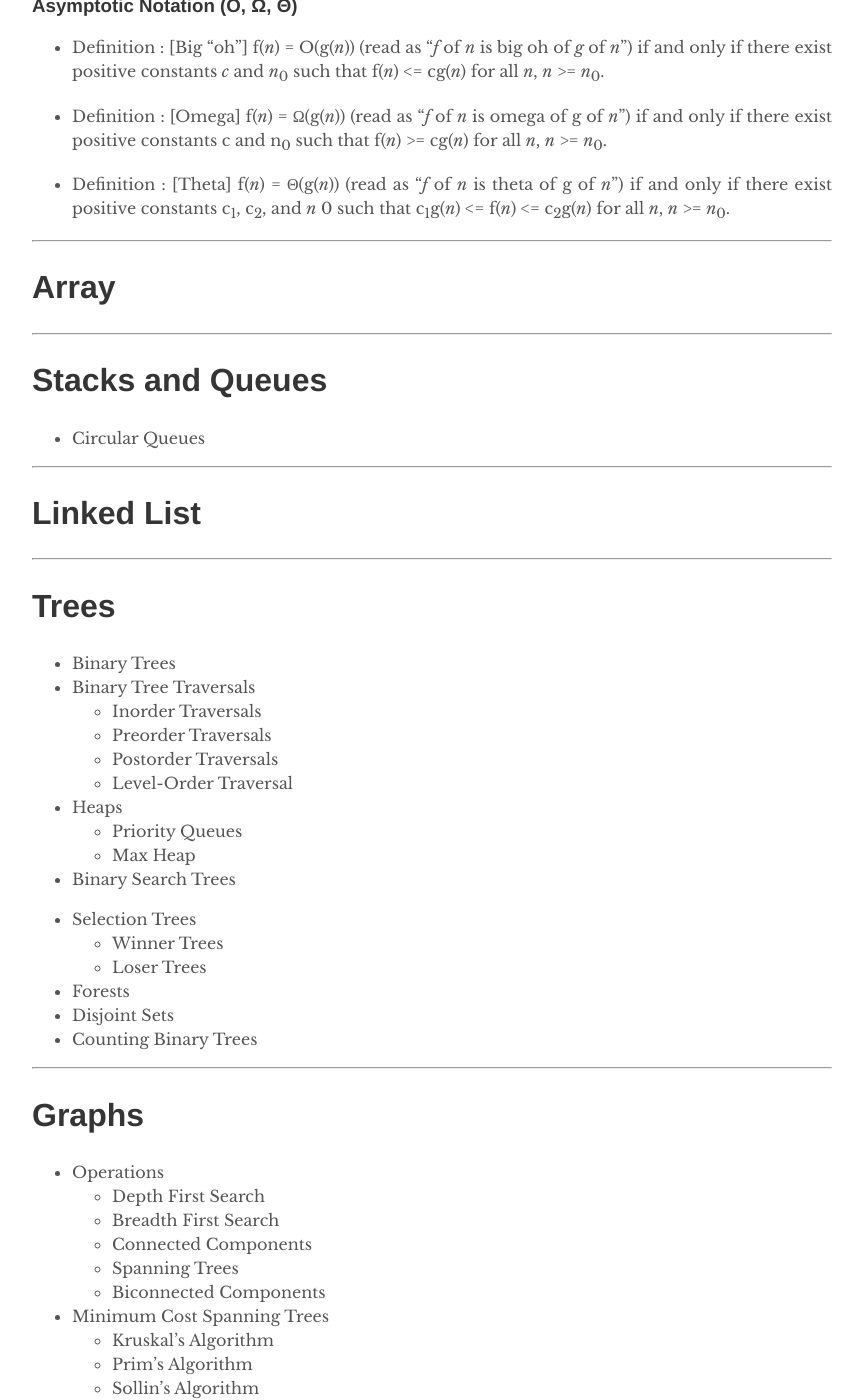
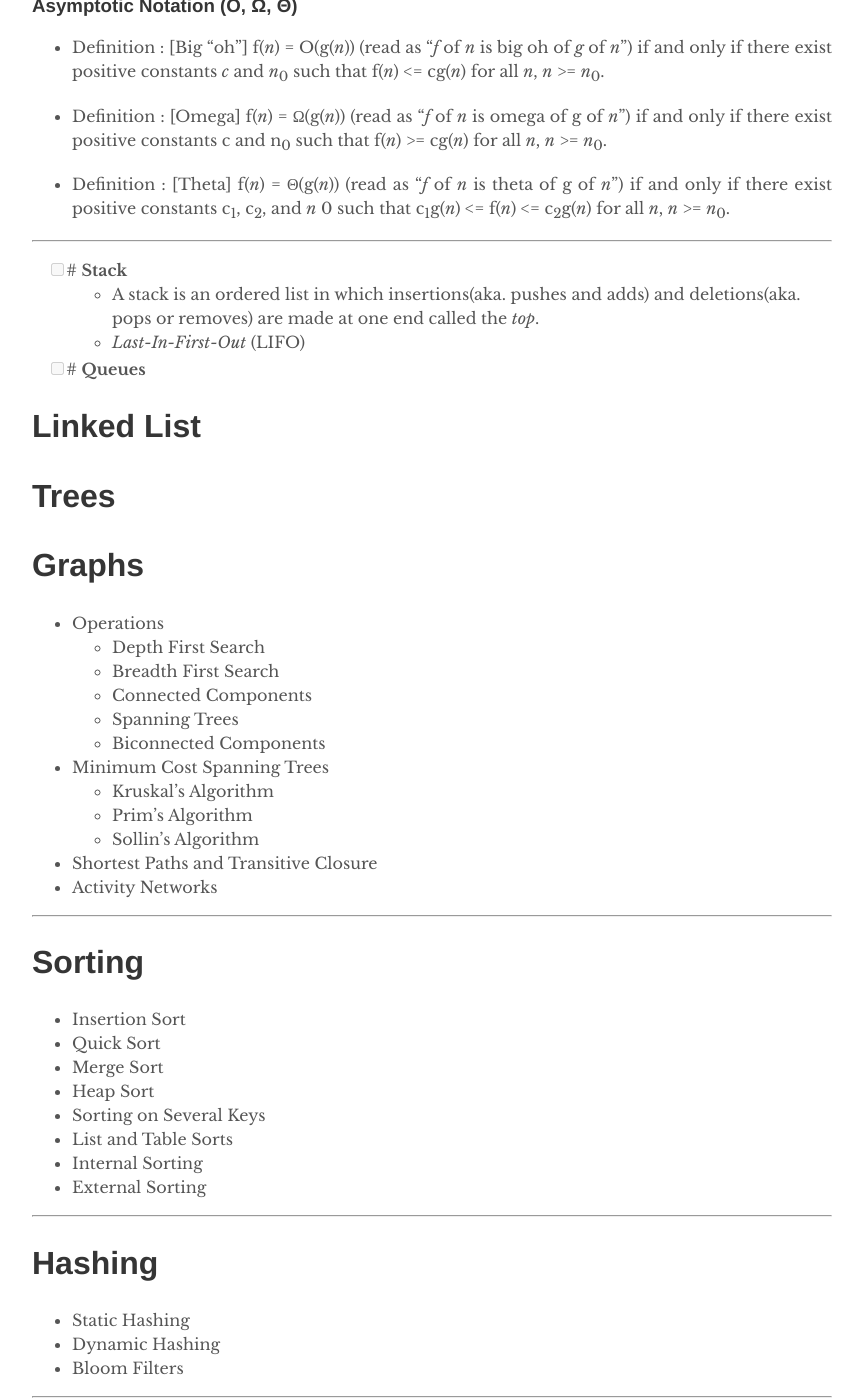
Before and after one commit to trilliwon/ABL, a Jekyll site: the page built from _posts/2018-01-22-DS.md, in a window 1280 px wide and 1400 px high, scrolled down 2063 px. Shown: the whole window, without its empty margins (208-1071 px from the left). Built offline with Jekyll 4.4.1, drawn with Linux system fonts in a browser that asks for light colours; nearby versions of some CDN libraries.

Commit message:
Thu Jan 25 00:28:33 KST 2018

```diff
--- a/_posts/2018-01-22-DS.md
+++ b/_posts/2018-01-22-DS.md
@@ -84,40 +84,14 @@ MALLOC(pf, sizeof(float));
 
 ---
 
-# **Array**
+- [ ] # **Stack**
+  - A stack is an ordered list in which insertions(aka. pushes and adds) and deletions(aka. pops or removes) are made at one end called the _top_.
+  - _Last-In-First-Out_ (LIFO)
 
----
-
-# **Stacks and Queues**
-  - Circular Queues
-
----
+- [ ] # **Queues**
 
 # **Linked List**
-
----
-
 # **Trees**
-  - Binary Trees
-  - Binary Tree Traversals
-    - Inorder Traversals
-    - Preorder Traversals
-    - Postorder Traversals
-    - Level-Order Traversal
-  - Heaps
-    - Priority Queues
-    - Max Heap
-  - Binary Search Trees
-
-  - Selection Trees
-    - Winner Trees
-    - Loser Trees
-  - Forests
-  - Disjoint Sets
-  - Counting Binary Trees
-
----
-
 # **Graphs**
   - Operations
     - Depth First Search
```
